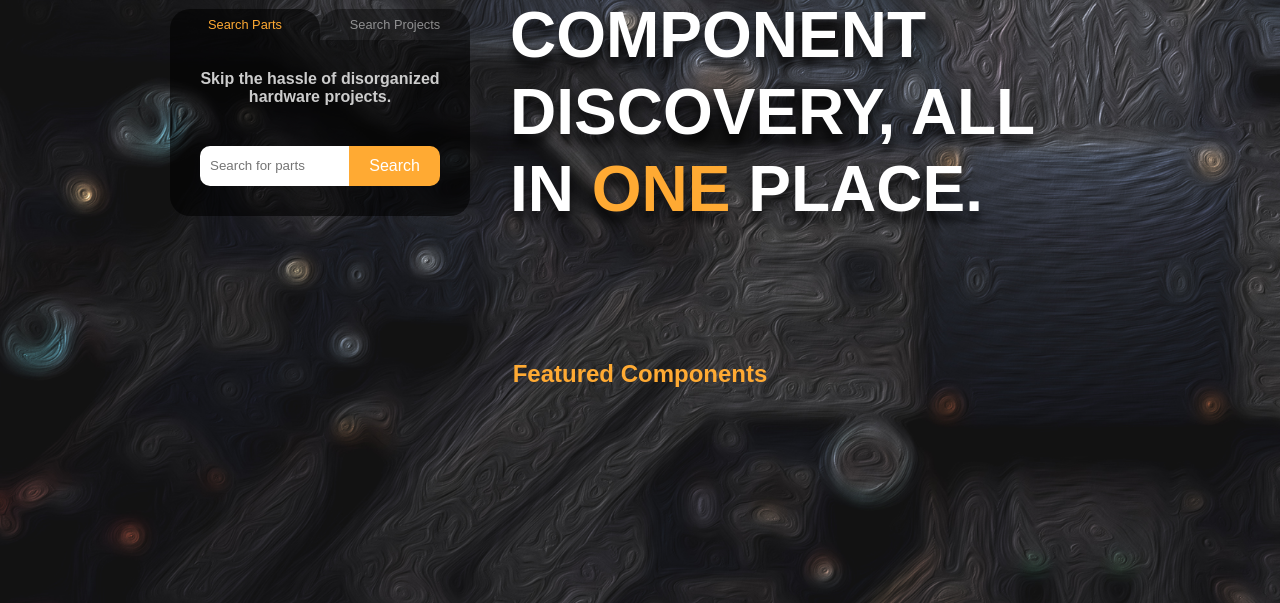
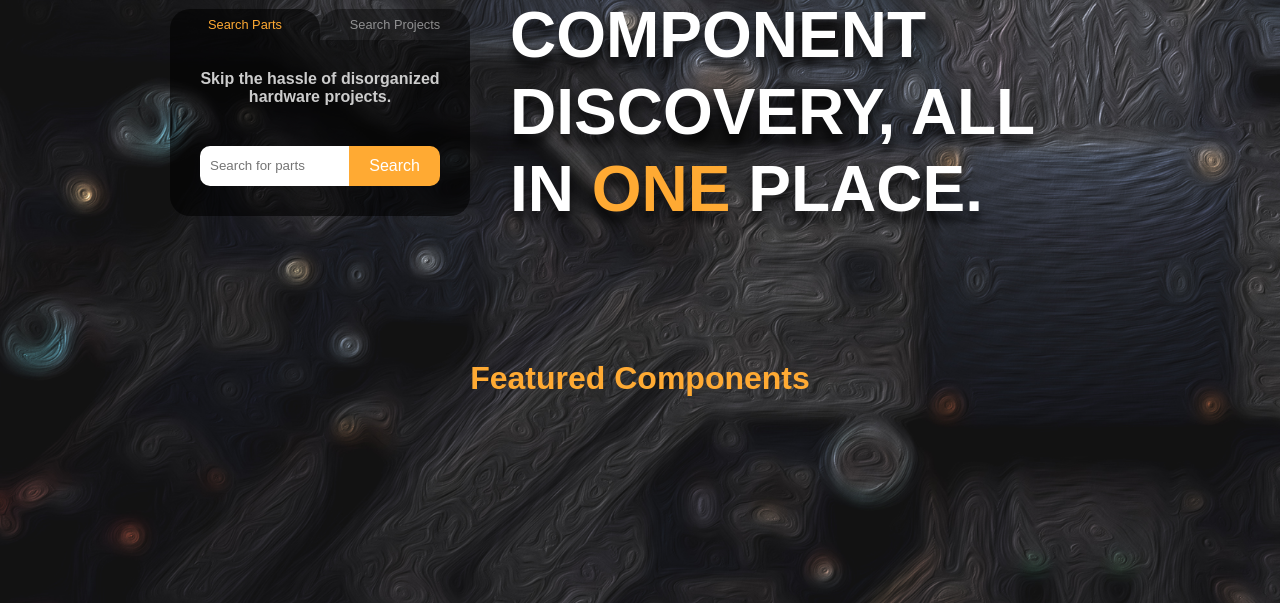
Before and after one commit to JonesMays/hardware_hunt, a PHP site: page /search.php in a window 1280 px wide. Shown: the part 197-800 px from the top of the page. Run offline with PHP 8.4, Linux system fonts and the light colour scheme; data that the repository does not hold is empty.

Commit message:
Update search.php with fixed heading font size

```diff
--- a/hardwareHunt/search.php
+++ b/hardwareHunt/search.php
@@ -251,8 +251,8 @@ if($mysql->connect_errno) { //if error
 
         .featured-components-section h2 {
             color: #ffaa33;
-            font-size: 1.5em;
-            margin-bottom: 1em;
+            font-size: 2em;
+            margin-bottom: 1.5em;
         }
 
         .featured-components {
```
